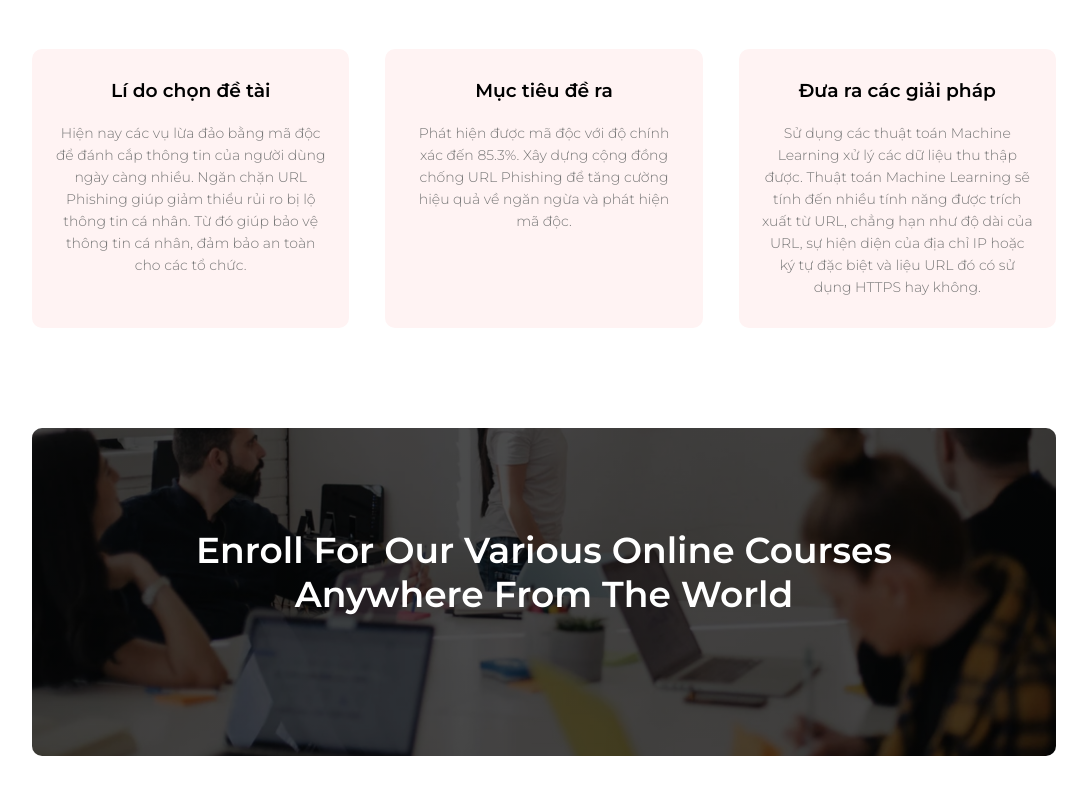
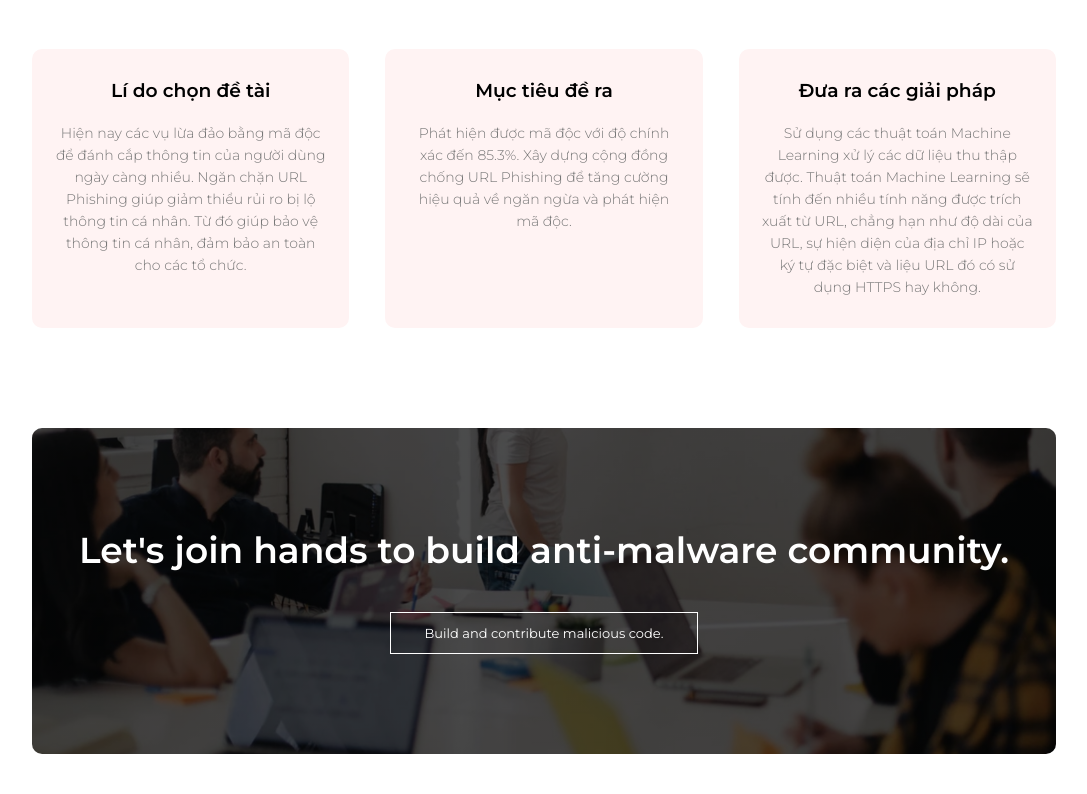
Before and after one commit to datatype123/URL_net, a browser extension: page Frontend/Gthieu/index.html in a window 1280 px wide. Shown: the part 2362-3156 px from the top of the page, without its empty margins (96-1183 px from the left). Drawn offline with Linux system fonts and the light colour scheme.

Commit message:
add-keu goi xay dung cong dong

```diff
--- a/Frontend/Gthieu/index.html
+++ b/Frontend/Gthieu/index.html
@@ -108,8 +108,8 @@
 <!--------Call To Action------->
 
 <section class="cta">
-    <h1>Enroll For Our Various Online Courses<br>Anywhere From The World</h1>
-
+    <h1>Let's join hands to build anti-malware community.</h1>
+    <a href="http://127.0.0.1:5500/index.html" class="hero-btn">Build and contribute malicious code.</a>
 </section>
 
 
--- a/Frontend/Gthieu/style.css
+++ b/Frontend/Gthieu/style.css
@@ -184,6 +184,7 @@ h3{
     text-align: center;
     padding-top: 50px;
 }
+
 .campus a{
     color: #000000;
     text-decoration: none;
@@ -193,6 +194,7 @@ h3{
 .campus a:hover{
     color: blue;
 }
+
 .campus-col{
     flex-basis: 32%;
     border-radius: 10px;
```
